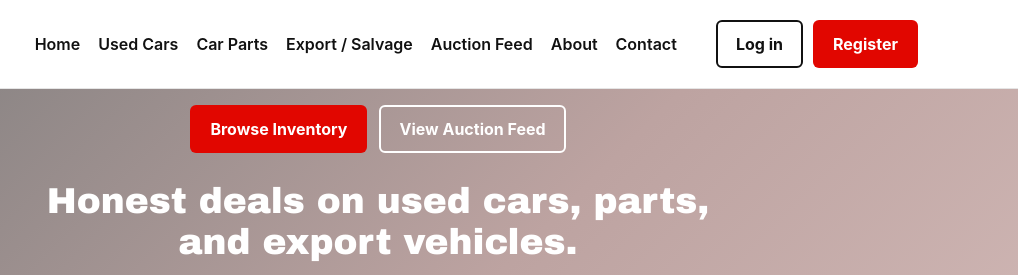
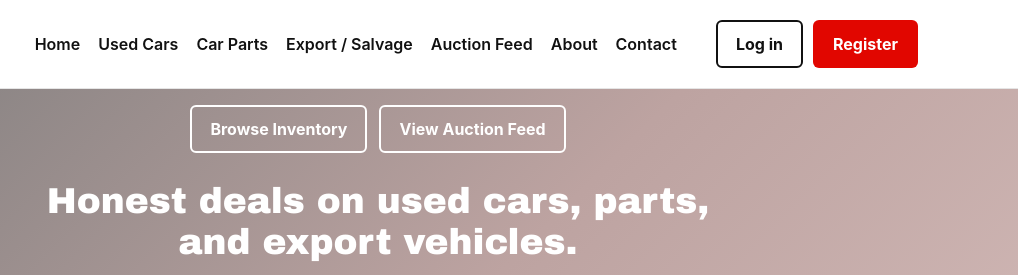
Before and after one commit to Afca7861/Website, a website: page public/index.html in a window 1280 px wide. Shown: the top 275 px of the page, 262-1280 px from the left. Drawn offline with Linux system fonts and the light colour scheme; no server answers.

Commit message:
Match Browse Inventory button style to View Auction Feed (outline, not red)

```diff
--- a/public/index.html
+++ b/public/index.html
@@ -33,7 +33,7 @@
 <section class="site-banner" id="site-banner">
   <div class="container site-banner-inner">
     <div class="site-banner-actions">
-      <a class="btn btn-primary" href="/cars.html">Browse Inventory</a>
+      <a class="btn btn-outline btn-invert" href="/cars.html">Browse Inventory</a>
       <a class="btn btn-outline btn-invert" href="/auctions.html">View Auction Feed</a>
     </div>
     <h1 id="banner-headline">Honest deals on used cars, parts, and export vehicles.</h1>
```
